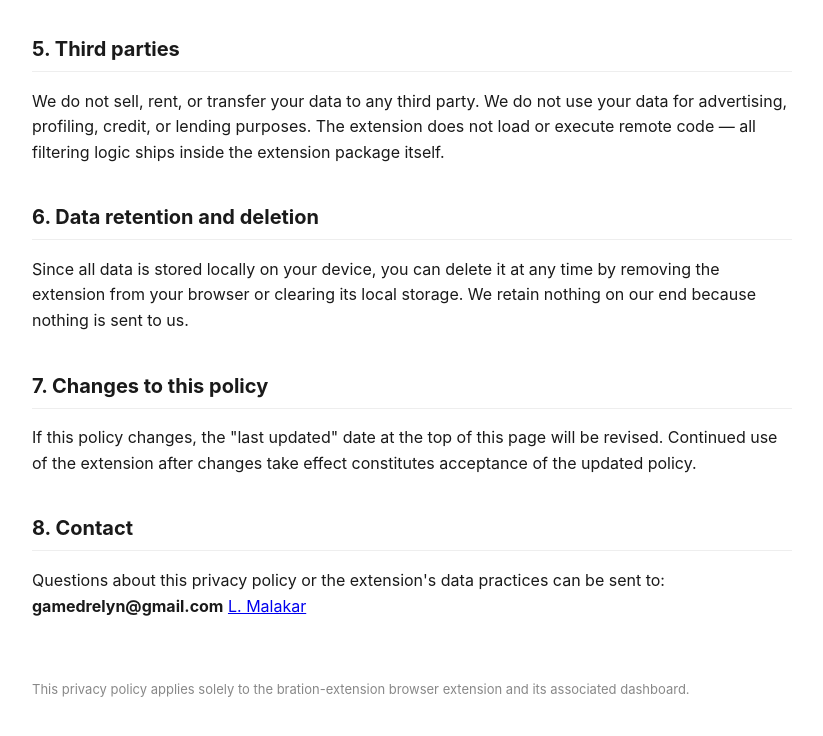
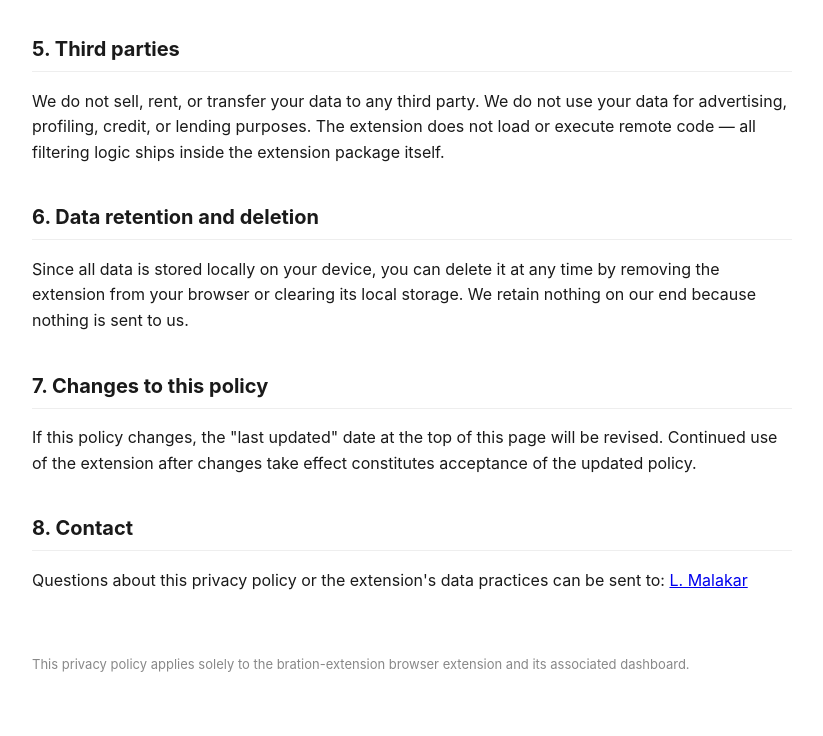
Before and after one commit to L-Malakar/bration-extension, a plain HTML site: page index.html in a window 1280 px wide. Shown: the part 1590-2326 px from the top of the page, without its empty margins (228-1051 px from the left). Drawn offline with Linux system fonts and the light colour scheme.

Commit message:
Remove email address from contact section
Removed the email address from the contact section.

```diff
--- a/index.html
+++ b/index.html
@@ -113,7 +113,6 @@
 <h2>8. Contact</h2>
 <p>
   Questions about this privacy policy or the extension's data practices can be sent to:
-  <strong>gamedrelyn@gmail.com</strong>
   <a href="https://github.com/L-Malakar">L. Malakar</a>
 </p>
 
```
